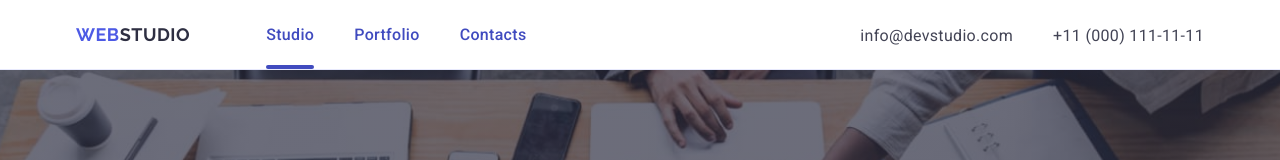
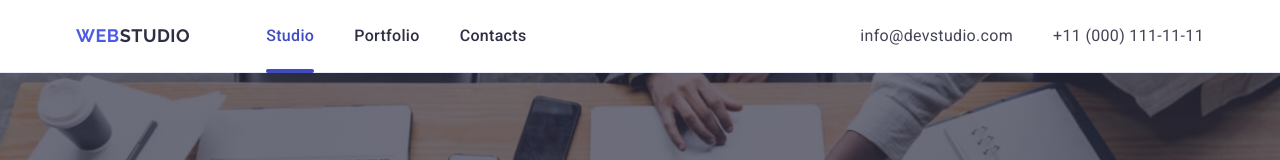
Before and after one commit to Logihas/goit-markup-hw-05, a plain HTML site: page index.html in a window 1280 px wide. Shown: the top 160 px of the page. Drawn offline with nearby package versions, Linux system fonts and the light colour scheme.

Commit message:
color header

```diff
--- a/css/styles.css
+++ b/css/styles.css
@@ -92,8 +92,8 @@ margin-right: 76px;
   letter-spacing: 0.02em;
   color:#2e2f42;
   position: relative;
-  color:#404bbf;
   transition: color 250ms cubic-bezier(0.4, 0, 0.2, 1);
+  display: inline-block;
 }
 .first::after{
 content: '';
@@ -598,6 +598,9 @@ background-color: #404bbf;
 .link-p:focus .paragraph-ul-nine{
   transform: translateY(0%);
 }
+.link-active{
+  color: var(--color-menu-p);
+}
 .link-active::after{
   width: 100%;
 }
```
